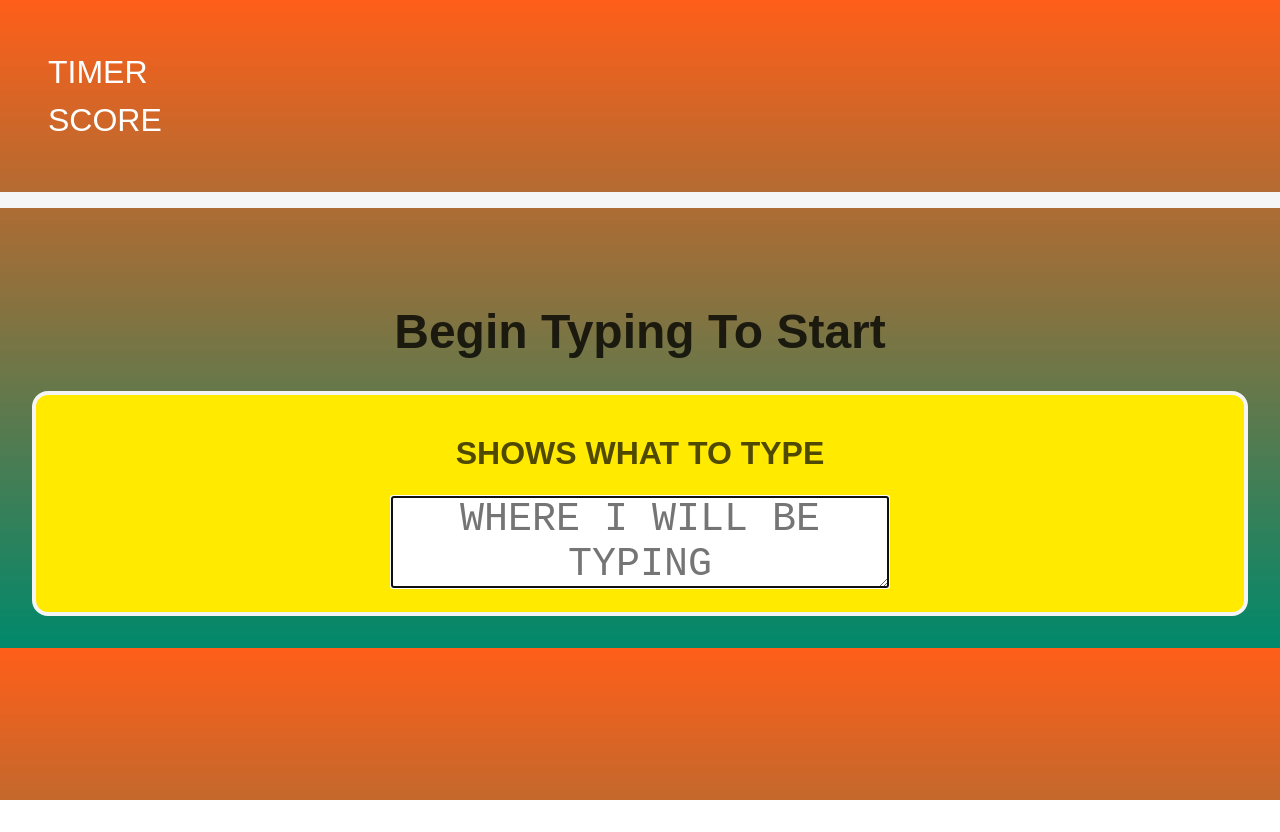
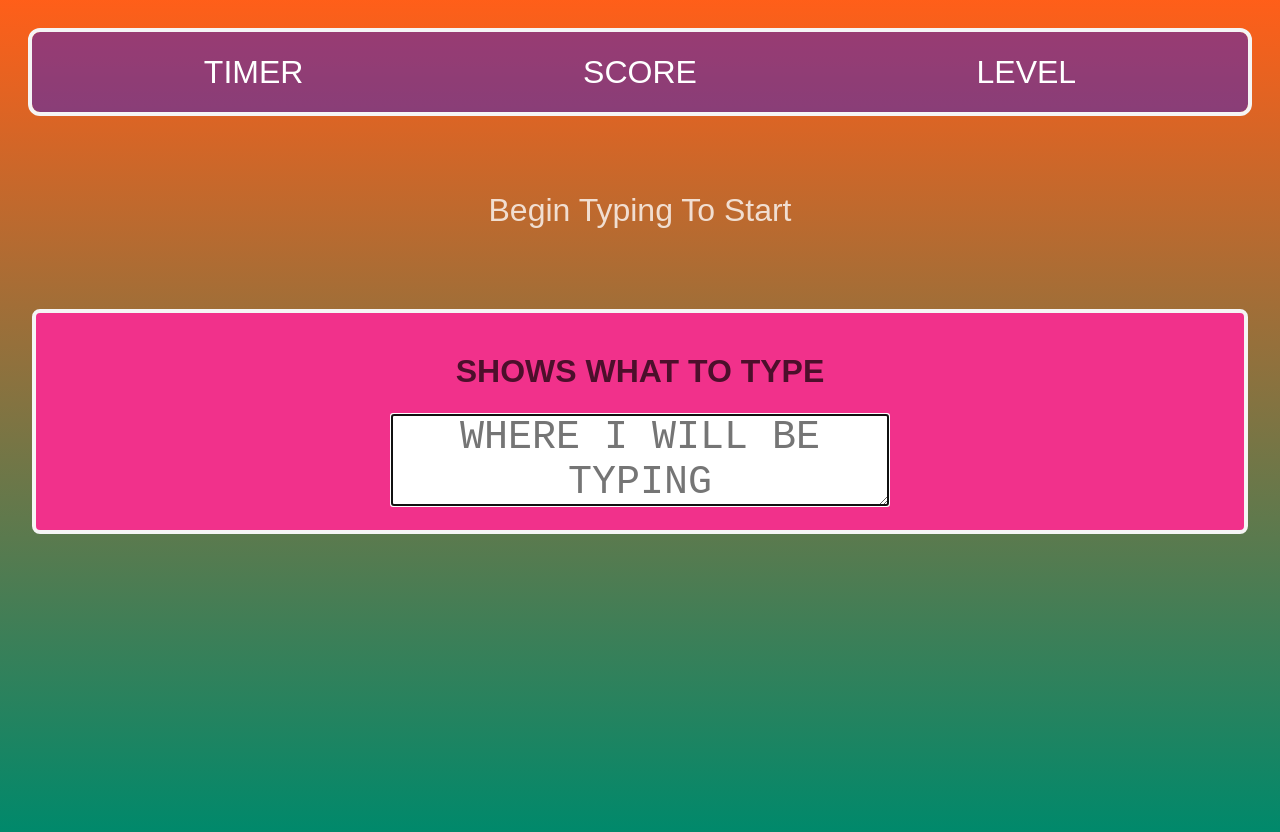
Before and after one commit to asantercureton/therapeutic-typewriter, a plain HTML site: page index.html in a window 1280 px wide. Before the commit the page ends 800 px from the top, so only its background shows below. Drawn offline with Linux system fonts and the light colour scheme.

Commit message:
Updated styling

```diff
--- a/assets/css/style.css
+++ b/assets/css/style.css
@@ -6,51 +6,54 @@
 
 body {
     background-image: linear-gradient(to top, rgb(0, 137, 107), rgba(255, 77, 0, 0.9));
+    background-repeat: no-repeat;
     overflow-y: hidden;
     overflow-x: hidden;
+    width: 100vw;
+    height: 100vh;
 }
 
 .game-containter {
-    display: flex;
-    justify-content: center;
-    align-items: center;
-    width: 100vw;
-    height: auto;
+
 }
 
 .game-data {
+    display: flex;
+    justify-content: space-around;
+    align-items: center;
+    background-color: rgba(0, 0, 255, 0.381);
     color: rgb(255, 255, 255);
-    padding: 3rem;
-    outline: 1rem solid whitesmoke;
-    margin-bottom: 7rem;
+    outline: .25rem solid whitesmoke;
+    border-radius: .5rem;
+    margin: 2rem;
+    padding: 2rem;
+    margin-bottom: 5rem;
     font-size: 2rem;
     font-family: Arial, Helvetica, sans-serif;
-    line-height: 3rem;
+    line-height: 1rem;
+    height: 5rem;
+    width: auto;
 }
 
 .game-instruction {
     text-align: center;
-    font-size: 3rem;
+    font-size: 2rem;
     font-family: sans-serif;
-    color: rgba(0, 0, 0, 0.779);
+    color: rgba(255, 255, 255, 0.779);
     text-transform: capitalize;
-
-}
-/* .game-timer {
-
+    margin-bottom: 5rem;
 }
 
-.game-score {
-    font-size: 2rem;
-    font-family: Arial, Helvetica, sans-serif;
+.game-timer, .game-score, .game-level {
     line-height: 3rem;
-} */
+}
+
 
 .game-display {
     font-family: sans-serif;
     font-size: 2rem;
-    background-color: rgb(255, 234, 0);
-    border-radius: 1rem;
+    background-color: rgb(241, 49, 139);
+    border-radius: .5rem;
     border: .25rem solid whitesmoke;
     flex-direction: column;
     text-align: center;
@@ -70,5 +73,5 @@ body {
     font-size: 2.5rem;
     text-align: center;
     text-transform:uppercase;
-
+    width: auto;
 }
--- a/index.html
+++ b/index.html
@@ -6,14 +6,16 @@
     <meta name="viewport" content="width=device-width, initial-scale=1.0">
     <title>Therapeutic Typing</title>
     <link rel="stylesheet" href="./assets/css/style.css">
+    <!-- <link rel="stylesheet" href="https://cdn.jsdelivr.net/npm/bootstrap@4.3.1/dist/css/bootstrap.min.css" integrity="sha384-ggOyR0iXCbMQv3Xipma34MD+dH/1fQ784/j6cY/iJTQUOhcWr7x9JvoRxT2MZw1T" crossorigin="anonymous"> -->
 </head>
 <body>
     <div class="game-container">
         <div class="game-data">
             <div class="game-timer">TIMER</div>
             <div class="game-score">SCORE</div>
+            <div class="game-level">LEVEL</div>
         </div>
-        <h2 class="game-instruction">Begin typing to start</h2>
+        <p class="game-instruction">Begin typing to start</p>
         <div class="game-display">
             <div id="gameQuote" class="game-quote">Shows what to type</div>
             <textarea id="quoteInput" class="quote-input" placeholder="Where I will be typing" autofocus></textarea>
```
